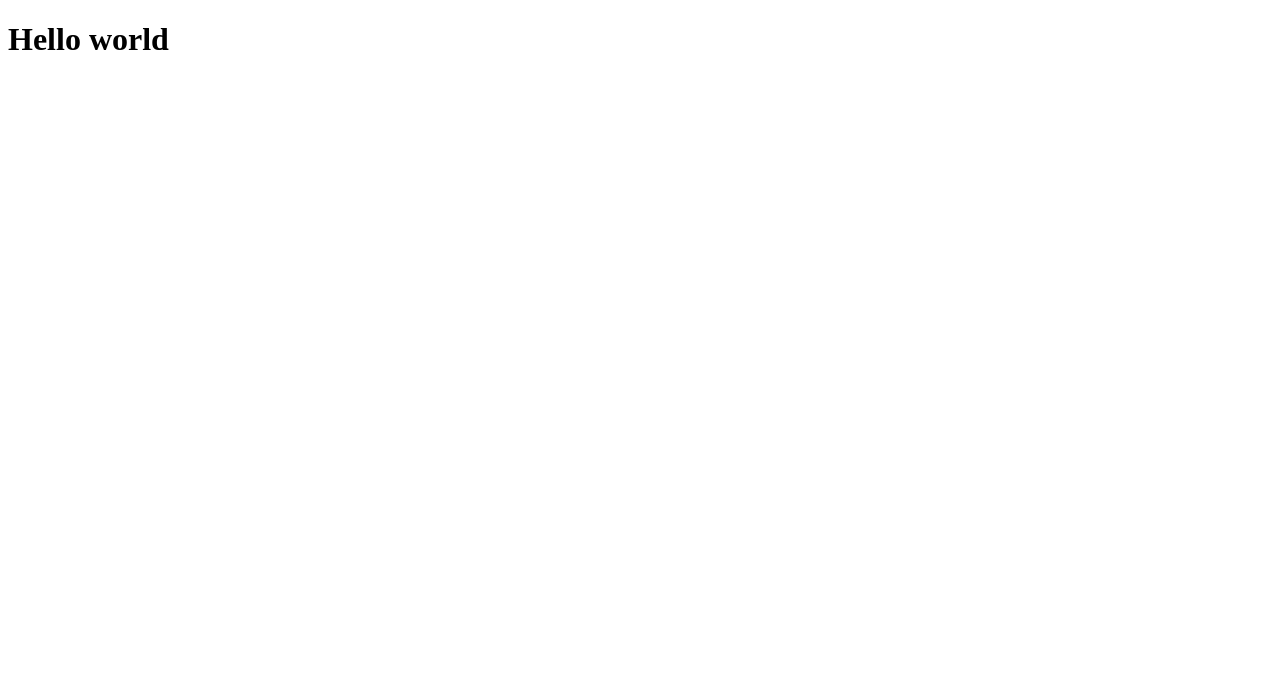
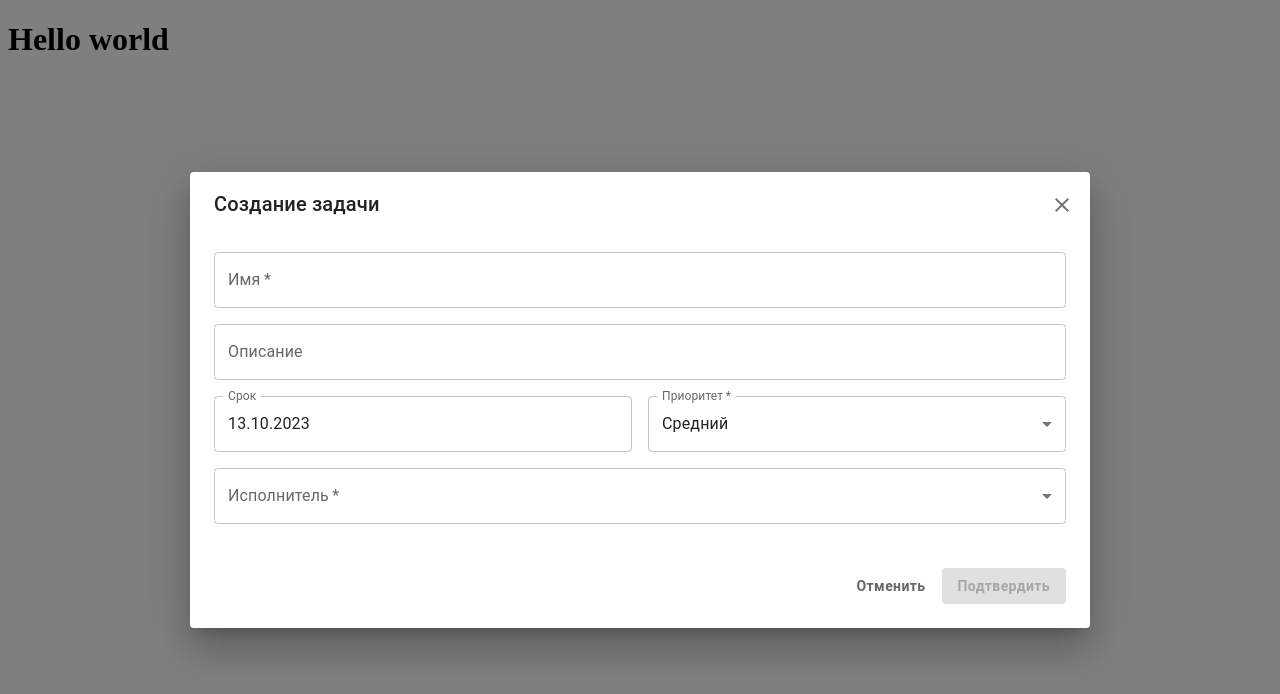
Before and after one commit to DemidKr/netlify-production, a React (Create React App) app: page /management in a window 1280 px wide. Shown: the top 694 px of the page. Built offline with nearby package versions, Linux system fonts and the light colour scheme.

Commit message:
added validation for task creation

```diff
--- a/src/components/CustomSelect/index.tsx
+++ b/src/components/CustomSelect/index.tsx
@@ -12,6 +12,7 @@ type IProps = {
   onSelect: (value: string) => void;
   fullWidth: boolean;
   items: ISelectItem[];
+  required?: boolean;
 };
 
 export const CustomSelect = ({
@@ -21,9 +22,10 @@ export const CustomSelect = ({
   onSelect,
   fullWidth,
   items,
+  required,
 }: IProps) => {
   return (
-    <FormControl fullWidth={fullWidth}>
+    <FormControl fullWidth={fullWidth} required={required}>
       <InputLabel id={labelId}>{label}</InputLabel>
       <Select
         value={value}
--- a/src/pages/ManagerPage/index.tsx
+++ b/src/pages/ManagerPage/index.tsx
@@ -3,7 +3,7 @@ import { useState } from "react";
 import { CreateTaskModal } from "./modals";
 
 export const ManagerPage = () => {
-  const [showCreateTaskModal, setShowCreateTaskModal] = useState(false);
+  const [showCreateTaskModal, setShowCreateTaskModal] = useState(true);
 
   return (
     <>
--- a/src/pages/ManagerPage/modals/CreateTaskModal.tsx
+++ b/src/pages/ManagerPage/modals/CreateTaskModal.tsx
@@ -19,7 +19,7 @@ export const CreateTaskModal = ({ show, onClose }: IProps) => {
   const [title, setTitle] = useState("");
   const [description, setDescription] = useState("");
   const [deadline, setDeadline] = useState<Dayjs | null>(
-    dayjs().add(14, "day"),
+    dayjs().add(14, "day")
   );
   const [priority, setPriority] = useState(PRIORITY_ENUM.MIDDLE);
   const [executor, setExecutor] = useState("");
@@ -31,6 +31,7 @@ export const CreateTaskModal = ({ show, onClose }: IProps) => {
         description,
         deadline,
         priority,
+        executor,
       })
       .then(() => {
         onClose();
@@ -45,6 +46,7 @@ export const CreateTaskModal = ({ show, onClose }: IProps) => {
       title="Создание задачи"
       maxWidth="md"
       onSubmit={handleSubmit}
+      disabledSubmitButton={title.length === 0 || !priority || !executor}
     >
       <Box
         sx={{
@@ -56,6 +58,7 @@ export const CreateTaskModal = ({ show, onClose }: IProps) => {
         }}
       >
         <TextField
+          required
           fullWidth
           maxRows={1}
           label="Имя"
@@ -81,6 +84,7 @@ export const CreateTaskModal = ({ show, onClose }: IProps) => {
           />
 
           <CustomSelect
+            required
             fullWidth
             value={priority}
             labelId="priority-label"
@@ -92,6 +96,7 @@ export const CreateTaskModal = ({ show, onClose }: IProps) => {
 
         <CustomSelect
           fullWidth
+          required
           value={executor}
           labelId="executor-label"
           label="Исполнитель"
```
